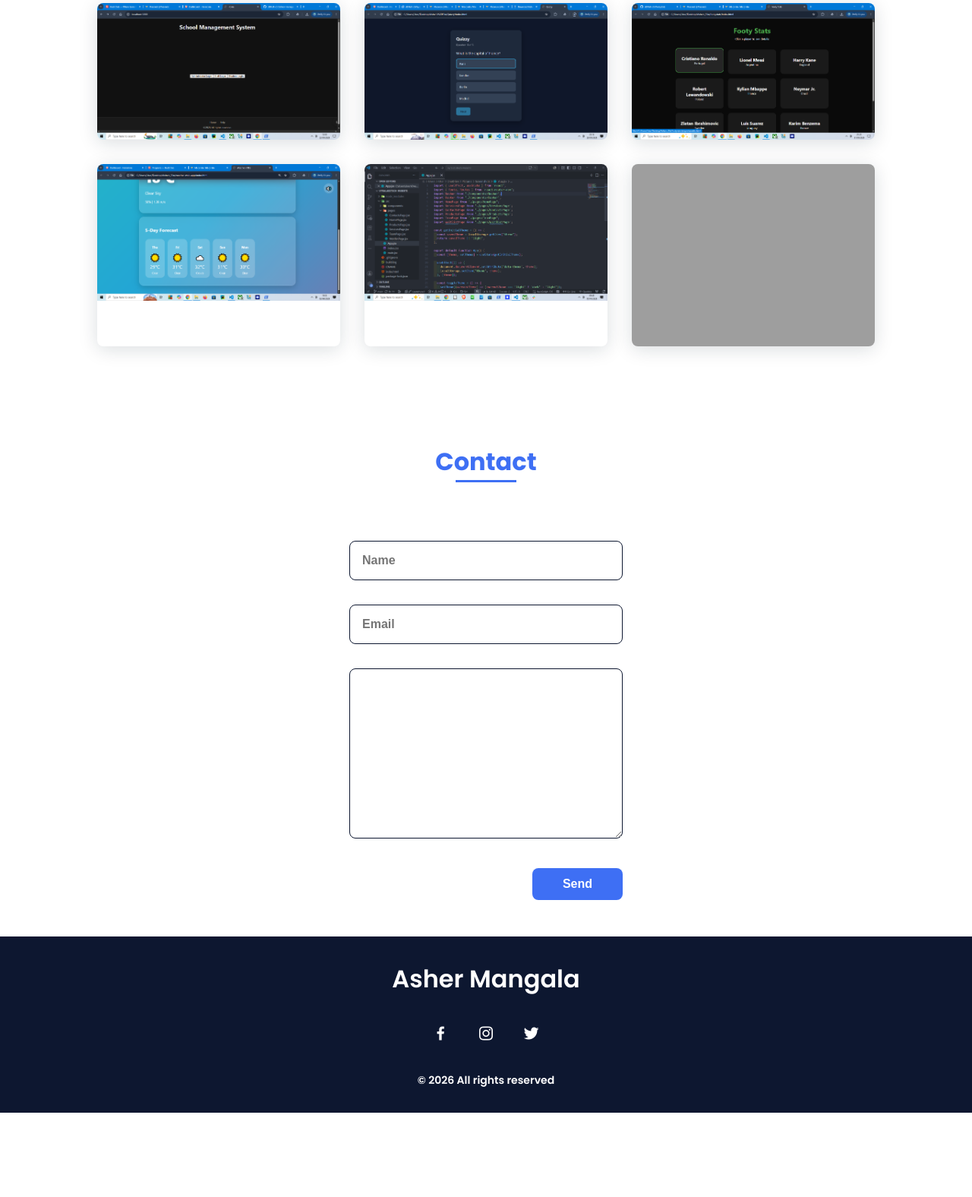
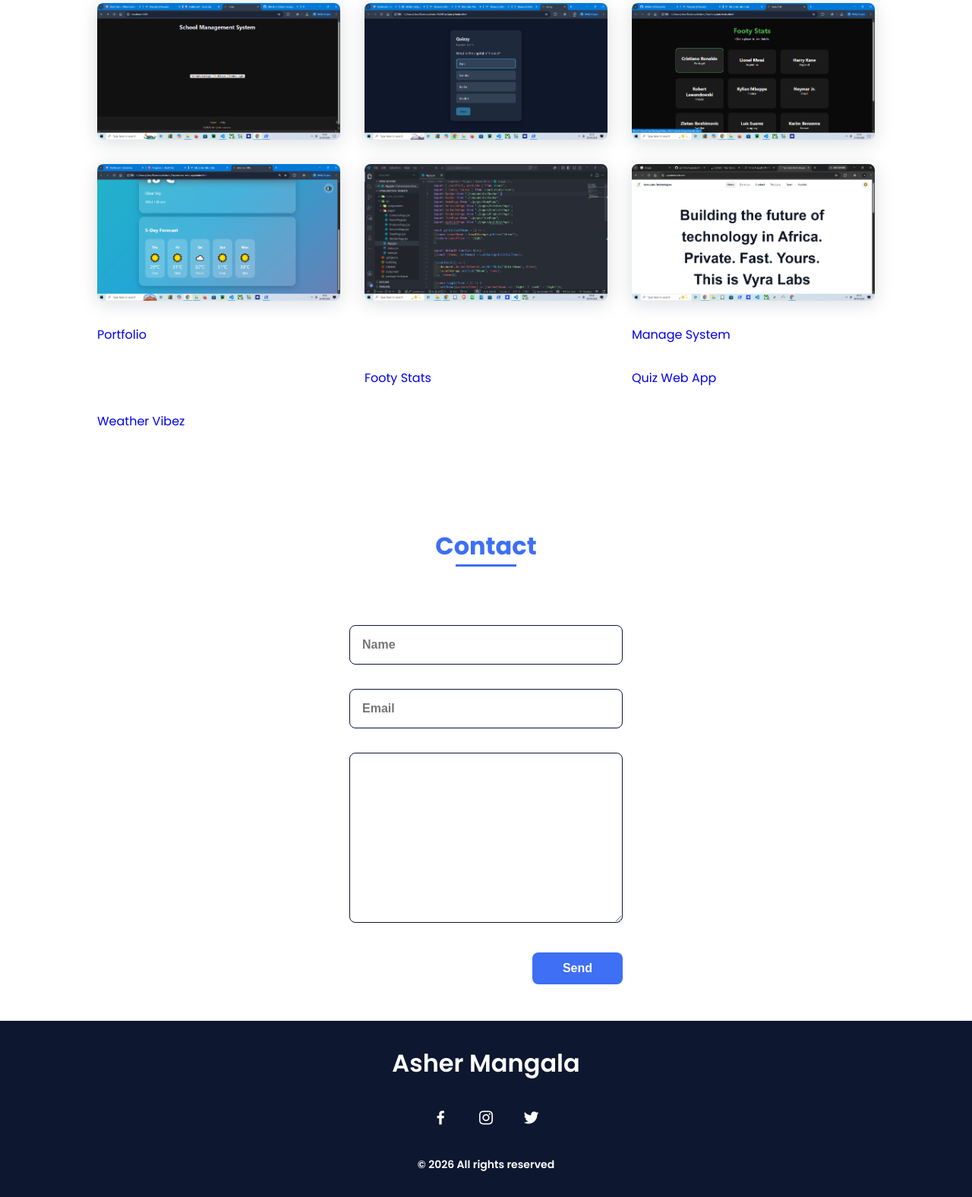
Before and after one commit to ashmangala/portfolio, a Flask app: page / in a window 1280 px wide. Shown: the part 2000-3576 px from the top of the page at 76% size. Before the commit the page ends 3465 px from the top, so only its background shows below. Run offline with Flask 3, Linux system fonts and the light colour scheme; grey boxes are pictures that could not be loaded.

Commit message:
Modify index.html with new images and links
Updated image source and added project links.

```diff
--- a/templates/index.html
+++ b/templates/index.html
@@ -150,8 +150,13 @@
                     <img src="{{ url_for('static', filename='img/Screenshot (32).png') }}" alt="" />
                 </a>
                 <a href="" class="work__img">
-                    <img src="{{ url_for('static', filename='img/') }}" alt="" />
+                    <img src="{{ url_for('static', filename='img/Screenshot (34).png') }}" alt="" />
                 </a>
+                <a href="https://github.com/ashmangala/portfolio">Portfolio</a><br>
+                <a href="https://github.com/ashmangala/school-management-system">Manage System</a><br>
+                <a href="https://github.com/ashmangala/footystats">Footy Stats</a>
+                <a href="https://github.com/ashmangala/quiz-web-app">Quiz Web App</a>
+                <a href="https://github.com/ashmangala/weather-web-app">Weather Vibez</a>
             </div>
         </section>
         <section class="contact section" id="contact">
```
